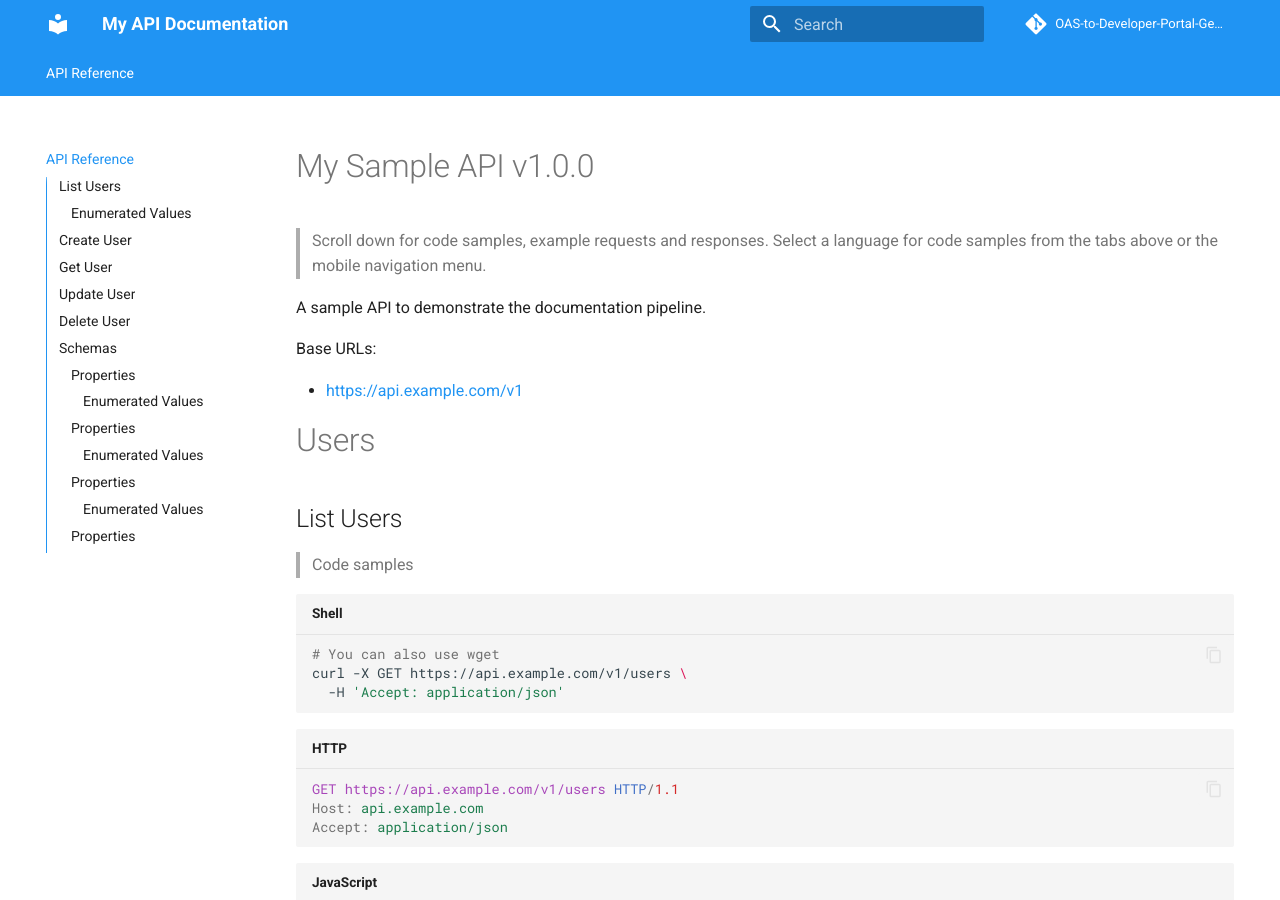
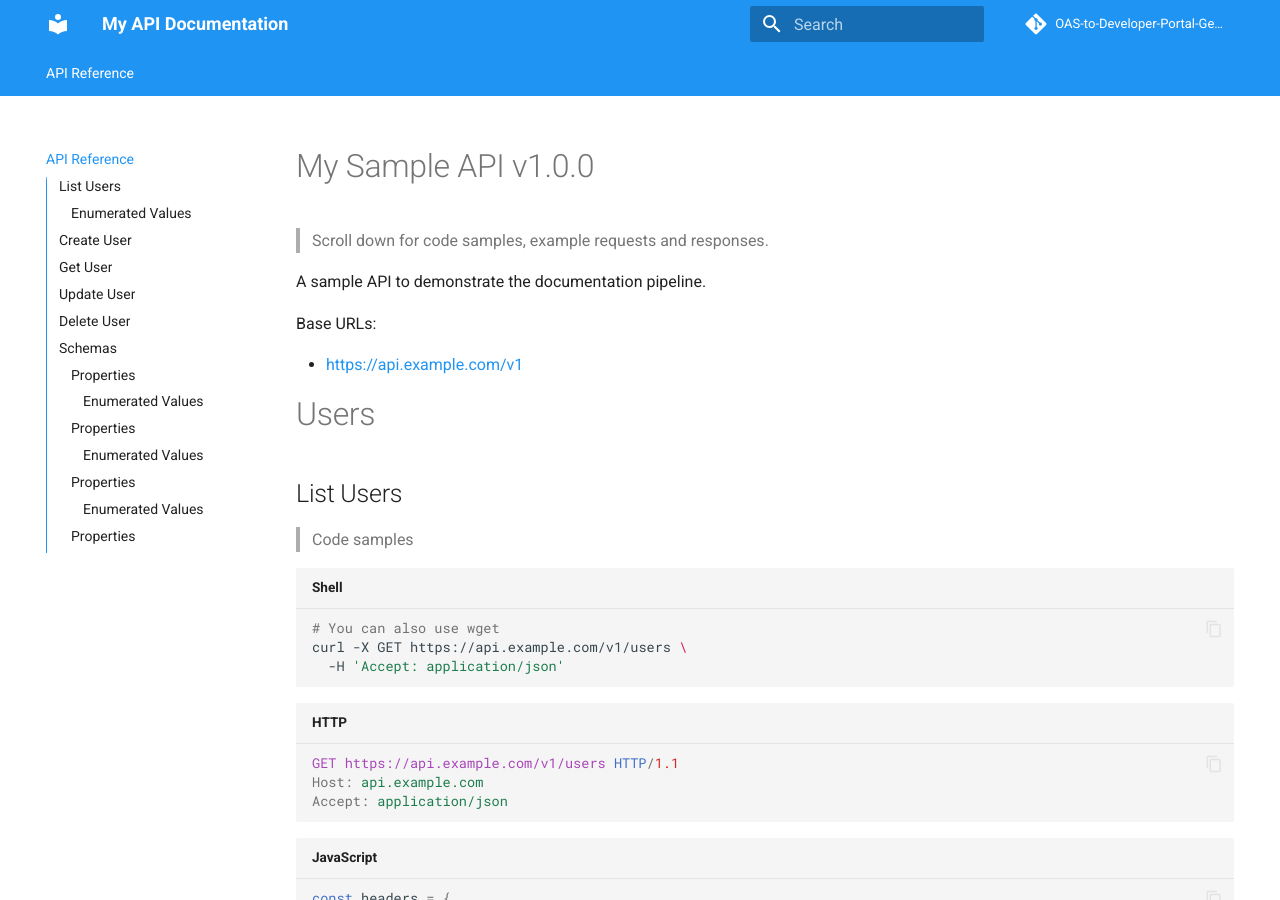
Before and after one commit to mbell195/OAS-to-Developer-Portal-Generator, an MkDocs documentation site: the page built from docs/index.md, in a window 1280 px wide and 900 px high. Built offline with MkDocs 1.6.1 and Material for MkDocs 9.7.7, drawn with Linux system fonts in a browser that asks for light colours; comment, search, counter and statistics services are not loaded.

Commit message:
Remove obsolete language tab reference from intro text
The generated docs no longer reference "tabs above or mobile navigation menu"
since we're not using Slate's tabbed interface.

Co-Authored-By: Claude Opus 4.5 <noreply@anthropic.com>

```diff
--- a/docs/index.md
+++ b/docs/index.md
@@ -7,7 +7,7 @@ title: My Sample API v1.0.0
 
 <h1 id="my-sample-api">My Sample API v1.0.0</h1>
 
-> Scroll down for code samples, example requests and responses. Select a language for code samples from the tabs above or the mobile navigation menu.
+> Scroll down for code samples, example requests and responses.
 
 A sample API to demonstrate the documentation pipeline.
 
```
Also changed, not shown: README.md (+3 -0 lines), site/index.html, site/search/search_index.json, 1 other file.
